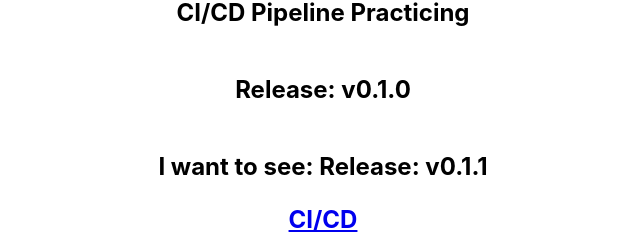
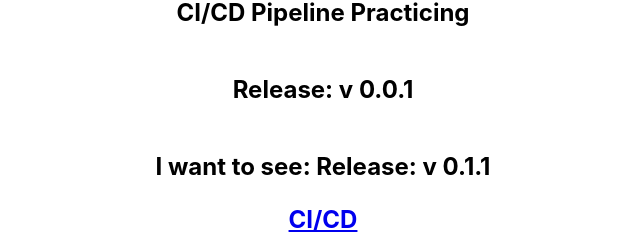
Before and after one commit to MarianaLozynska/ci-cd-pipeline, a React (Create React App) app: page / in a window 1280 px wide. Shown: the part 471-705 px from the top of the page, without its empty margins (317-957 px from the left). Built offline with nearby package versions, Linux system fonts and the light colour scheme.

Commit message:
feat: release check

```diff
--- a/src/App.js
+++ b/src/App.js
@@ -7,8 +7,8 @@ function App() {
       <header className="App-header">
         <img src={pipeline} className="App-logo" alt="logo" />
         <p>CI/CD Pipeline Practicing</p>
-        <p>Release: v0.1.0</p>
-        <p>I want to see: Release: v0.1.1</p>
+        <p>Release: v 0.0.1</p>
+        <p>I want to see: Release: v 0.1.1</p>
 
         <a
           className="CI/CD-link"
```
